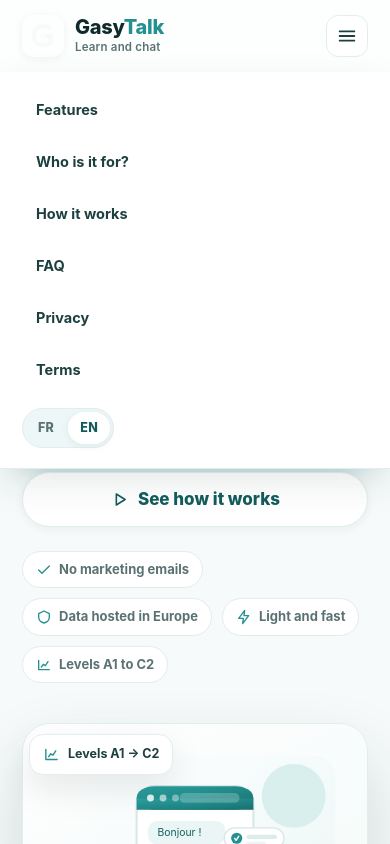
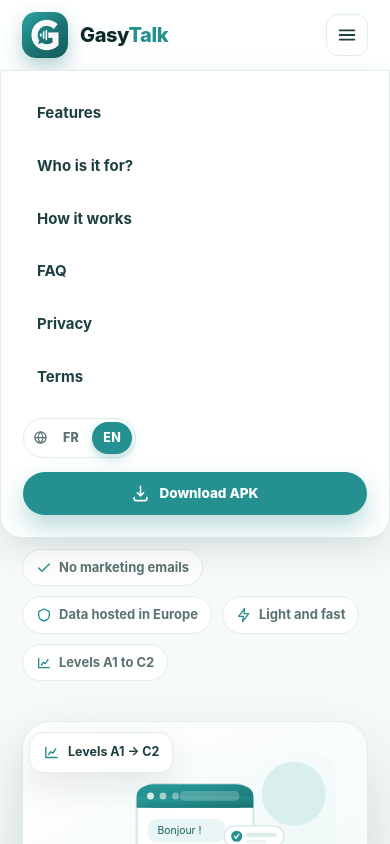
Before and after one commit to taratra31/gasy-talk-server, a website: page public/landing.html in a window 390 px wide. Both pictures are taken after a click on the button "Menu". Shown: the top 844 px of the page. Drawn offline with Linux system fonts and the light colour scheme.

Commit message:
Nav voaova: logo maitro (mark square), liens en pilule, globe FR/EN, bouton vert, active scrollspy

```diff
--- a/public/landing.html
+++ b/public/landing.html
@@ -17,11 +17,11 @@
   <header class="header">
     <div class="wrap header-inner">
       <a class="brand" href="/">
-        <img src="/assets/logo/logogasy.png" alt="GasyTalk" />
-        <div>
-          <div class="brand-name">Gasy<span>Talk</span></div>
-          <div class="brand-tag" data-i18n="brand.tag">Mianatra sy mifampiresaka</div>
-        </div>
+        <span class="brand-mark"><img src="/assets/logo/logogasy-mark.png" alt="GasyTalk" /></span>
+        <span class="brand-text">
+          <span class="brand-name">Gasy<span>Talk</span></span>
+          <span class="brand-tag" data-i18n="brand.tag">Mianatra sy mifampiresaka</span>
+        </span>
       </a>
 
       <button class="nav-toggle" aria-label="Menu" aria-expanded="false">
@@ -29,17 +29,20 @@
       </button>
 
       <nav class="nav">
+        <div class="nav-links">
         <a href="/#features" data-i18n="nav.features">Fonctionnalités</a>
         <a href="/#who" data-i18n="nav.who">Pour qui ?</a>
         <a href="/#how" data-i18n="nav.how">Comment ça marche</a>
         <a href="/faq" data-i18n="nav.faq">FAQ</a>
         <a href="/privacy" data-i18n="nav.privacy">Confidentialité</a>
         <a href="/terms" data-i18n="nav.terms">Conditions</a>
+        </div>
         <div class="lang-switch" role="group" aria-label="Langue">
+          <svg class="globe" viewBox="0 0 24 24" fill="none" stroke="currentColor" stroke-width="2" stroke-linecap="round" stroke-linejoin="round"><circle cx="12" cy="12" r="9"/><path d="M3 12h18M12 3c2.5 2.6 3.8 5.7 3.8 9S14.5 18.4 12 21c-2.5-2.6-3.8-5.7-3.8-9S9.5 5.6 12 3z"/></svg>
           <button class="lang-btn" data-lang="fr" aria-pressed="true">FR</button>
           <button class="lang-btn" data-lang="en" aria-pressed="false">EN</button>
         </div>
-        <a class="btn btn-primary btn-sm header-cta" href="/apk">
+        <a class="btn btn-primary btn-sm nav-cta" href="/apk">
           <svg viewBox="0 0 24 24" fill="none" stroke="currentColor" stroke-width="2" stroke-linecap="round" stroke-linejoin="round"><path d="M12 3v12m0 0l-4-4m4 4l4-4M4 17v2a2 2 0 002 2h12a2 2 0 002-2v-2"/></svg>
           <span data-i18n="nav.download">Télécharger l'APK</span>
         </a>
@@ -370,11 +373,11 @@
       <div class="footer-grid">
         <div>
           <a class="brand" href="/">
-            <img src="/assets/logo/logogasy.png" alt="GasyTalk" />
-            <div>
-              <div class="brand-name">Gasy<span>Talk</span></div>
-              <div class="brand-tag" data-i18n="brand.tag">Mianatra sy mifampiresaka</div>
-            </div>
+            <span class="brand-mark"><img src="/assets/logo/logogasy-mark.png" alt="GasyTalk" /></span>
+            <span class="brand-text">
+              <span class="brand-name">Gasy<span>Talk</span></span>
+              <span class="brand-tag" data-i18n="brand.tag">Mianatra sy mifampiresaka</span>
+            </span>
           </a>
           <p style="margin-top:14px" data-i18n="footer.about">GasyTalk est une application Android gratuite pour apprendre les langues en discutant, avec des exercices adaptés à votre niveau.</p>
         </div>
--- a/public/site/site.css
+++ b/public/site/site.css
@@ -43,39 +43,64 @@ a { color: var(--teal); }
 
 .header {
   position: sticky; top: 0; z-index: 40;
-  background: rgba(255, 255, 255, .82);
-  backdrop-filter: saturate(180%) blur(14px);
-  -webkit-backdrop-filter: saturate(180%) blur(14px);
+  background: rgba(255, 255, 255, .85);
+  backdrop-filter: saturate(180%) blur(16px);
+  -webkit-backdrop-filter: saturate(180%) blur(16px);
   border-bottom: 1px solid transparent;
   transition: border-color .25s ease, box-shadow .25s ease;
 }
-.header.scrolled { border-color: var(--line); box-shadow: var(--shadow-sm); }
-.header-inner { display: flex; align-items: center; gap: 18px; height: 72px; }
+.header.scrolled { border-color: var(--line); box-shadow: 0 6px 24px rgba(15, 42, 42, .08); }
+.header-inner { display: flex; align-items: center; gap: 14px; height: 76px; }
 
-.brand { display: flex; align-items: center; gap: 11px; text-decoration: none; color: var(--ink); }
-.brand img { width: 42px; height: 42px; border-radius: 12px; object-fit: cover; box-shadow: var(--shadow-sm); }
-.brand-name { font-size: 20px; font-weight: 850; letter-spacing: -.3px; line-height: 1.1; }
+.brand { display: flex; align-items: center; gap: 12px; text-decoration: none; color: var(--ink); flex-shrink: 0; }
+.brand-mark {
+  width: 46px; height: 46px; border-radius: 14px; flex-shrink: 0;
+  background: linear-gradient(140deg, #2aa5a4 0%, #1b7373 55%, #145c5c 100%);
+  display: flex; align-items: center; justify-content: center;
+  box-shadow: 0 8px 18px rgba(27, 115, 115, .32);
+  transition: transform .18s ease, box-shadow .18s ease;
+}
+.brand:hover .brand-mark { transform: translateY(-1px) rotate(-3deg); box-shadow: 0 12px 24px rgba(27, 115, 115, .4); }
+.brand-mark img { width: 34px; height: 34px; object-fit: contain; }
+.brand-text { display: flex; flex-direction: column; line-height: 1.12; }
+.brand-name { font-size: 20px; font-weight: 850; letter-spacing: -.4px; }
 .brand-name span { color: var(--teal); }
-.brand-tag { font-size: 11.5px; color: var(--muted); font-weight: 600; letter-spacing: .2px; }
+.brand-tag { font-size: 11px; color: var(--muted); font-weight: 600; letter-spacing: .2px; margin-top: 1px; }
 
-.nav { margin-left: auto; display: flex; align-items: center; gap: 6px; }
-.nav a {
-  color: var(--ink-2); text-decoration: none; font-size: 14.5px; font-weight: 650;
-  padding: 8px 12px; border-radius: 10px; transition: background .18s ease, color .18s ease;
+.nav {
+  margin-left: auto; display: flex; align-items: center; gap: 2px;
+  background: var(--bg); border: 1px solid var(--line); border-radius: 999px; padding: 5px;
 }
-.nav a:hover { background: var(--teal-050); color: var(--teal-700); }
+.nav-links { display: flex; align-items: center; gap: 2px; }
+.nav-links a {
+  color: var(--ink-2); text-decoration: none; font-size: 13.8px; font-weight: 650;
+  padding: 9px 13px; border-radius: 999px; white-space: nowrap;
+  transition: background .18s ease, color .18s ease;
+}
+.nav-links a:hover { background: var(--white); color: var(--teal-700); box-shadow: var(--shadow-sm); }
+.nav-links a.active { background: var(--teal); color: #fff; box-shadow: 0 6px 14px rgba(36, 144, 144, .28); }
 
 .lang-switch {
-  display: inline-flex; align-items: center; gap: 2px; padding: 3px;
-  background: var(--teal-050); border: 1px solid var(--line); border-radius: 999px;
+  display: inline-flex; align-items: center; gap: 2px; margin: 0 4px 0 8px; padding: 3px;
+  background: var(--white); border: 1px solid var(--line); border-radius: 999px; flex-shrink: 0;
 }
+.lang-switch .globe { width: 15px; height: 15px; color: var(--muted); margin: 0 2px 0 6px; }
 .lang-btn {
   border: 0; background: transparent; cursor: pointer; font: inherit;
   font-size: 12.5px; font-weight: 800; color: var(--muted);
-  padding: 6px 12px; border-radius: 999px; letter-spacing: .3px; transition: all .18s ease;
+  padding: 6px 11px; border-radius: 999px; letter-spacing: .3px; transition: all .18s ease;
 }
 .lang-btn:hover { color: var(--teal-700); }
-.lang-btn.active { background: var(--white); color: var(--teal-700); box-shadow: var(--shadow-sm); }
+.lang-btn.active { background: var(--teal); color: #fff; box-shadow: 0 4px 10px rgba(36, 144, 144, .3); }
+
+.nav-cta { flex-shrink: 0; margin-left: 6px; }
+
+.nav-toggle {
+  display: none; margin-left: auto; width: 42px; height: 42px; border-radius: 12px;
+  border: 1px solid var(--line); background: var(--white); cursor: pointer;
+  align-items: center; justify-content: center; color: var(--ink-2);
+}
+.nav-toggle svg { width: 22px; height: 22px; }
 
 .btn {
   display: inline-flex; align-items: center; justify-content: center; gap: 9px;
@@ -92,12 +117,28 @@ a { color: var(--teal); }
 .btn-sm { font-size: 13.5px; padding: 11px 17px; }
 .btn-lg { font-size: 17px; padding: 17px 30px; }
 
-.nav-toggle {
-  display: none; margin-left: auto; width: 42px; height: 42px; border-radius: 12px;
-  border: 1px solid var(--line); background: var(--white); cursor: pointer;
-  align-items: center; justify-content: center; color: var(--ink-2);
+@media (max-width: 1240px) {
+  .nav-links a { font-size: 13px; padding: 8px 10px; }
+  .brand-tag { display: none; }
 }
-.nav-toggle svg { width: 22px; height: 22px; }
+
+@media (max-width: 1120px) {
+  .header-inner { height: 70px; }
+  .nav-toggle { display: flex; }
+  .nav {
+    position: fixed; inset: 70px 0 auto; flex-direction: column; align-items: stretch; gap: 10px;
+    background: var(--white); border: 1px solid var(--line); border-radius: 0 0 22px 22px;
+    padding: 18px 22px 22px; box-shadow: var(--shadow); margin-left: 0;
+    transform: translateY(-140%); transition: transform .32s cubic-bezier(.4, 0, .2, 1);
+  }
+  .nav.open { transform: none; }
+  .nav-links { flex-direction: column; align-items: stretch; gap: 4px; }
+  .nav-links a { padding: 12px 14px; font-size: 15px; border-radius: 12px; }
+  .lang-switch { margin: 6px 0 0; align-self: flex-start; }
+  .nav-cta { margin: 4px 0 0; }
+  .nav-cta .btn { width: 100%; }
+  .header-cta { display: none; }
+}
 
 .hero { position: relative; padding: 68px 0 76px; overflow: hidden; }
 .hero::before, .hero::after {
@@ -327,16 +368,6 @@ section.block { padding: 76px 0; }
 }
 
 @media (max-width: 760px) {
-  .nav {
-    position: fixed; inset: 72px 0 auto; flex-direction: column; align-items: stretch; gap: 4px;
-    background: var(--white); border-bottom: 1px solid var(--line); padding: 14px 22px 20px;
-    box-shadow: var(--shadow); transform: translateY(-130%); transition: transform .3s ease; margin-left: 0;
-  }
-  .nav.open { transform: none; }
-  .nav a { padding: 12px 14px; }
-  .nav .lang-switch { margin-top: 10px; align-self: flex-start; }
-  .nav-toggle { display: flex; }
-  .header-cta { display: none; }
   .hero { padding: 44px 0 56px; }
   .float-chip.c1 { left: 6px; top: 10px; }
   .float-chip.c2 { right: 6px; bottom: 12px; }
--- a/public/site/site.js
+++ b/public/site/site.js
@@ -406,6 +406,48 @@
     });
   }
 
+  function initSpy() {
+    var links = Array.prototype.slice.call(document.querySelectorAll(".nav-links a"));
+    if (!links.length) return;
+
+    var bySection = {};
+    var sections = [];
+    var pageLink = null;
+
+    links.forEach(function (a) {
+      var href = a.getAttribute("href") || "";
+      var hashAt = href.indexOf("#");
+      if (hashAt > 0) {
+        var sec = document.getElementById(href.slice(hashAt + 1));
+        if (sec) { bySection[sec.id] = a; sections.push(sec); }
+      } else if (hashAt === 0) {
+        var sec2 = document.getElementById(href.slice(1));
+        if (sec2) { bySection[sec2.id] = a; sections.push(sec2); }
+      } else if (href === location.pathname) {
+        pageLink = a;
+      }
+    });
+
+    var setActive = function (a) {
+      links.forEach(function (l) { l.classList.remove("active"); });
+      if (a) a.classList.add("active");
+    };
+
+    if (pageLink) { setActive(pageLink); return; }
+    if (!sections.length) return;
+
+    var update = function () {
+      if (window.scrollY < 60) return setActive(null);
+      var pos = window.scrollY + 150;
+      var current = null;
+      sections.forEach(function (s) { if (s.offsetTop <= pos) current = s.id; });
+      setActive(bySection[current] || null);
+    };
+
+    update();
+    window.addEventListener("scroll", update, { passive: true });
+  }
+
   function initReveal() {
     var items = document.querySelectorAll(".reveal");
     if (!items.length) return;
@@ -438,6 +480,7 @@
     initLang();
     initHeader();
     initFaq();
+    initSpy();
     initReveal();
     initYear();
   });
```
Also changed, not shown: public/faq.html (+9 -6 lines), public/privacy.html (+9 -6 lines), public/terms.html (+9 -6 lines), public/assets/logo/logogasy-mark.png (added).
